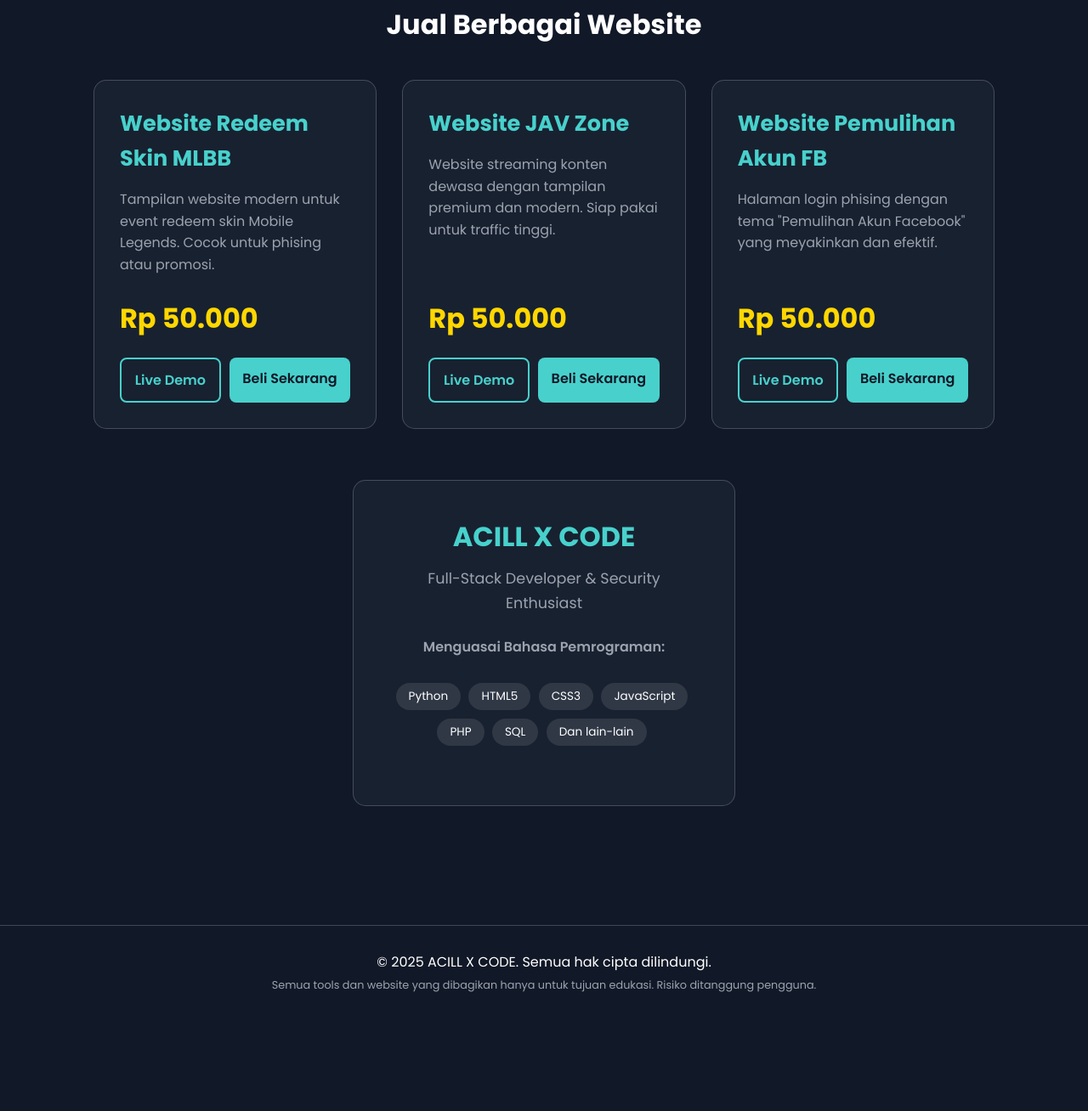
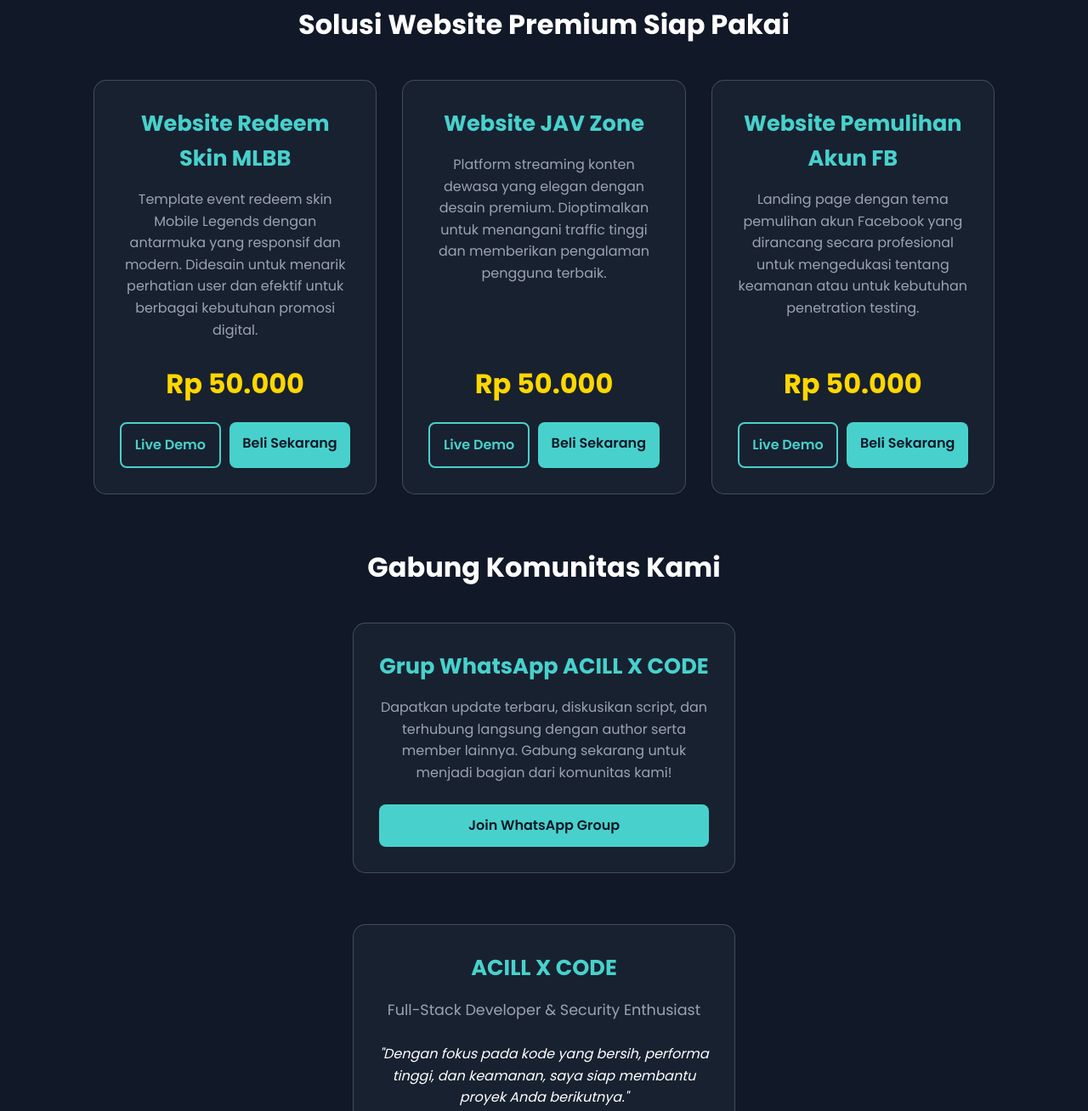
Before and after one commit to AciLNiBoss/ACL---SCRIPT, a plain HTML site: page index.html in a window 1280 px wide. Shown: the part 723-2031 px from the top of the page at 85% size. Before the commit the page ends 1924 px from the top, so only its background shows below. Drawn offline with Linux system fonts and the light colour scheme.

Commit message:
Update index.html

```diff
--- a/index.html
+++ b/index.html
@@ -11,12 +11,12 @@
     <meta property="og:title" content="ACILL X CODE | Modern Scripts & Premium Websites">
     <meta property="og:description" content="Temukan script Python gratis dan beli website premium siap pakai dari ACILL X CODE.">
     <meta property="og:type" content="website">
-    <meta property="og:url" content="https://nama-domain-anda.com/">
-    <meta property="og:image" content="https://placehold.co/1200x630/111827/48D1CC/png?text=ACILL+X+CODE">
+    <meta property="og:url" content="https://acl-script.vercel.app/">
+    <meta property="og:image" content="https://i.ibb.co.com/nqsQG0jp/Screenshot-20250906-152222.jpg">
     <meta name="twitter:card" content="summary_large_image">
     <meta name="twitter:title" content="ACILL X CODE | Modern Scripts & Premium Websites">
     <meta name="twitter:description" content="Temukan script Python gratis dan beli website premium siap pakai dari ACILL X CODE.">
-    <meta name="twitter:image" content="https://placehold.co/1200x630/111827/48D1CC/png?text=ACILL+X+CODE">
+    <meta name="twitter:image" content="https://i.ibb.co.com/nqsQG0jp/Screenshot-20250906-152222.jpg">
     <meta name="theme-color" content="#48D1CC">
 
     <script type='text/javascript' src='//pl27587130.revenuecpmgate.com/39/30/1d/39301df75cffee6c516db8f20335923e.js'></script>
@@ -99,7 +99,8 @@
         /* Memberi jeda animasi untuk setiap section */
         #free-script { animation-delay: 0.2s; }
         #premium-websites { animation-delay: 0.4s; }
-        #about-author { animation-delay: 0.6s; }
+        #community { animation-delay: 0.6s; } /* BARU DITAMBAHKAN */
+        #about-author { animation-delay: 0.8s; } /* DELAY DISESUAIKAN */
 
         .section-title {
             text-align: center;
@@ -131,6 +132,7 @@
             flex-direction: column;
             position: relative;
             overflow: hidden;
+            text-align: center; /* Membuat konten kartu di tengah */
         }
 
         .card:hover {
@@ -191,6 +193,7 @@
         .button-group {
             display: flex;
             gap: 10px;
+            margin-top: auto; /* Mendorong tombol ke bawah */
         }
 
         .btn {
@@ -226,19 +229,15 @@
         }
 
         /* About Author Section */
-        .about-card {
-            padding: 40px;
-            text-align: center;
-        }
-
-        .about-card h3 {
-            font-size: 2rem;
-            margin-bottom: 10px;
-        }
-
         .about-card .subtitle {
             color: var(--text-muted);
             font-size: 1.1rem;
+            margin-bottom: 25px;
+        }
+
+        .about-card .mission {
+            color: var(--text-color);
+            font-style: italic;
             margin-bottom: 25px;
         }
 
@@ -273,7 +272,7 @@
     <header>
         <div class="container">
             <h1>ACILL X CODE</h1>
-            <p>Developer & Digital Solution Provider</p>
+            <p>Mewujudkan Ide Digital Anda Menjadi Kenyataan</p>
         </div>
     </header>
 
@@ -298,12 +297,12 @@
             </section>
 
             <section id="premium-websites" class="section">
-                <h2 class="section-title">Jual Berbagai Website</h2>
+                <h2 class="section-title">Solusi Website Premium Siap Pakai</h2>
                 <div class="grid-layout">
 
                     <article class="card">
                         <h3>Website Redeem Skin MLBB</h3>
-                        <p>Tampilan website modern untuk event redeem skin Mobile Legends. Cocok untuk phising atau promosi.</p>
+                        <p>Template event redeem skin Mobile Legends dengan antarmuka yang responsif dan modern. Didesain untuk menarik perhatian user dan efektif untuk berbagai kebutuhan promosi digital.</p>
                         <div class="price">Rp 50.000</div>
                         <div class="button-group">
                             <a href="https://mlbb-redeem.vercel.app/" target="_blank" class="btn btn-secondary">Live Demo</a>
@@ -313,7 +312,7 @@
 
                     <article class="card">
                         <h3>Website JAV Zone</h3>
-                        <p>Website streaming konten dewasa dengan tampilan premium dan modern. Siap pakai untuk traffic tinggi.</p>
+                        <p>Platform streaming konten dewasa yang elegan dengan desain premium. Dioptimalkan untuk menangani traffic tinggi dan memberikan pengalaman pengguna terbaik.</p>
                         <div class="price">Rp 50.000</div>
                         <div class="button-group">
                             <a href="https://jav-zone.vercel.app/" target="_blank" class="btn btn-secondary">Live Demo</a>
@@ -323,14 +322,24 @@
 
                     <article class="card">
                         <h3>Website Pemulihan Akun FB</h3>
-                        <p>Halaman login phising dengan tema "Pemulihan Akun Facebook" yang meyakinkan dan efektif.</p>
+                        <p>Landing page dengan tema pemulihan akun Facebook yang dirancang secara profesional untuk mengedukasi tentang keamanan atau untuk kebutuhan penetration testing.</p>
                         <div class="price">Rp 50.000</div>
                         <div class="button-group">
                             <a href="https://pemulihan-fb-com.netlify.app/" target="_blank" class="btn btn-secondary">Live Demo</a>
                             <a href="https://wa.me/601131325432?text=Halo%2C%20saya%20tertarik%20untuk%20membeli%20website%20Pemulihan%20Akun%20FB." target="_blank" class="btn btn-primary">Beli Sekarang</a>
                         </div>
                     </article>
+                </div>
+            </section>
 
+            <section id="community" class="section">
+                <h2 class="section-title">Gabung Komunitas Kami</h2>
+                <div class="grid-layout">
+                    <article class="card">
+                        <h3>Grup WhatsApp ACILL X CODE</h3>
+                        <p>Dapatkan update terbaru, diskusikan script, dan terhubung langsung dengan author serta member lainnya. Gabung sekarang untuk menjadi bagian dari komunitas kami!</p>
+                        <a href="https://chat.whatsapp.com/DkGBi4gmYM12hLlfComR83" target="_blank" class="btn btn-primary">Join WhatsApp Group</a>
+                    </article>
                 </div>
             </section>
 
@@ -339,6 +348,7 @@
                     <article class="card about-card">
                         <h3>ACILL X CODE</h3>
                         <p class="subtitle">Full-Stack Developer & Security Enthusiast</p>
+                        <p class="mission">"Dengan fokus pada kode yang bersih, performa tinggi, dan keamanan, saya siap membantu proyek Anda berikutnya."</p>
                         <p class="skills-title">Menguasai Bahasa Pemrograman:</p>
                         <div class="skills">
                             <div class="tags">
@@ -354,7 +364,6 @@
                     </article>
                 </div>
             </section>
-
         </div>
     </main>
 
```
